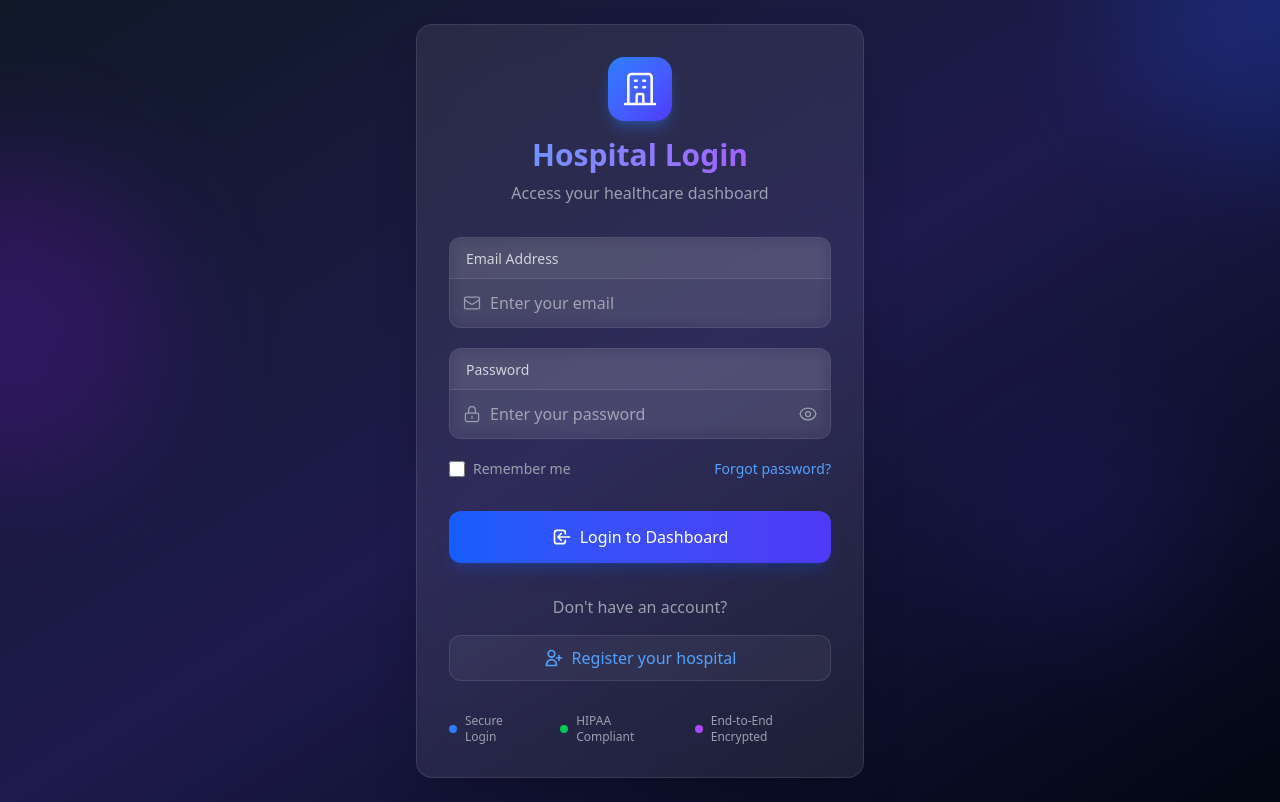
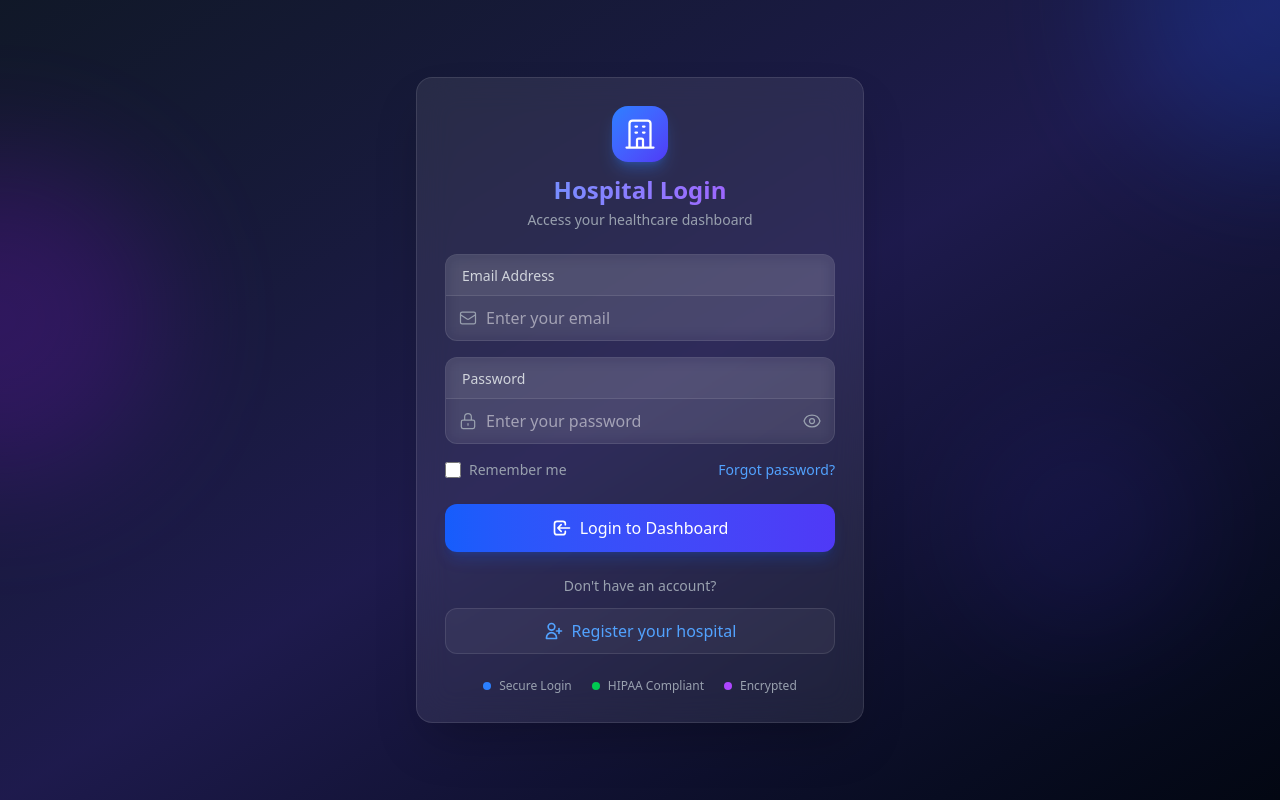
Before and after one commit to Archit743/ReAdmit-AI, a React (Vite) app: page /login in a window 1280 px wide. Built offline with nearby package versions, Linux system fonts and the light colour scheme.

Commit message:
removed inconsistencies on login/sugnup page

```diff
--- a/src/pages/LoginPage.jsx
+++ b/src/pages/LoginPage.jsx
@@ -13,6 +13,17 @@ const LoginPage = () => {
   });
   const [showPassword, setShowPassword] = useState(false);
   const [rememberMe, setRememberMe] = useState(false);
+
+  const autofillStyle = `
+  input:-webkit-autofill,
+  input:-webkit-autofill:hover,
+  input:-webkit-autofill:focus {
+    -webkit-text-fill-color: white;
+    -webkit-box-shadow: 0 0 0px 1000px transparent inset;
+    transition: background-color 5000s ease-in-out 0s;
+    background-color: transparent !important;
+  }
+`;
 
   const handleChange = (e) => {
     setCredentials({
@@ -32,6 +43,7 @@ const LoginPage = () => {
 
   return (
     <div className="min-h-screen bg-gradient-to-br from-gray-900 via-indigo-950 to-gray-950 flex items-center justify-center p-6">
+        <style>{autofillStyle}</style>
       <div className="absolute inset-0 overflow-hidden">
         <div className="absolute -top-40 -right-40 w-80 h-80 bg-blue-600 rounded-full filter blur-3xl opacity-20"></div>
         <div className="absolute top-40 -left-40 w-80 h-80 bg-purple-600 rounded-full filter blur-3xl opacity-20"></div>
@@ -42,33 +54,33 @@ const LoginPage = () => {
         initial={{ opacity: 0, y: 20 }}
         animate={{ opacity: 1, y: 0 }}
         transition={{ duration: 0.6 }}
-        className="backdrop-blur-lg bg-white/8 border border-white/10 rounded-2xl shadow-2xl w-full max-w-md p-8 relative z-10"
+        className="backdrop-blur-lg bg-white/8 border border-white/10 rounded-2xl shadow-2xl w-full max-w-md p-7 relative z-10"
       >
         <motion.div
           initial={{ opacity: 0, y: 10 }}
           animate={{ opacity: 1, y: 0 }}
           transition={{ duration: 0.5, delay: 0.2 }}
-          className="text-center mb-8"
+          className="text-center mb-6"
         >
-          <div className="flex justify-center mb-4">
+          <div className="flex justify-center mb-3">
             <motion.div
-              className="w-16 h-16 bg-gradient-to-br from-blue-500 to-indigo-600 rounded-2xl flex items-center justify-center shadow-lg shadow-blue-500/30"
+              className="w-14 h-14 bg-gradient-to-br from-blue-500 to-indigo-600 rounded-2xl flex items-center justify-center shadow-lg shadow-blue-500/30"
               whileHover={{ rotate: 5, scale: 1.05 }}
             >
-              <svg className="w-10 h-10 text-white" fill="none" stroke="currentColor" viewBox="0 0 24 24">
+              <svg className="w-9 h-9 text-white" fill="none" stroke="currentColor" viewBox="0 0 24 24">
                 <path strokeLinecap="round" strokeLinejoin="round" strokeWidth={1.5} d="M19 21V5a2 2 0 00-2-2H7a2 2 0 00-2 2v16m14 0h2m-2 0h-5m-9 0H3m2 0h5M9 7h1m-1 4h1m4-4h1m-1 4h1m-5 10v-5a1 1 0 011-1h2a1 1 0 011 1v5m-4 0h4" />
               </svg>
             </motion.div>
           </div>
-          <h2 className="text-3xl font-bold bg-clip-text text-transparent bg-gradient-to-r from-blue-400 to-purple-500 mb-2">Hospital Login</h2>
-          <p className="text-gray-400">Access your healthcare dashboard</p>
+          <h2 className="text-2xl font-bold bg-clip-text text-transparent bg-gradient-to-r from-blue-400 to-purple-500 mb-1">Hospital Login</h2>
+          <p className="text-gray-400 text-sm">Access your healthcare dashboard</p>
         </motion.div>
 
         {error && (
           <motion.div
             initial={{ opacity: 0, scale: 0.9 }}
             animate={{ opacity: 1, scale: 1 }}
-            className="bg-red-500/20 border border-red-500/50 text-red-400 px-4 py-3 rounded-xl mb-6 backdrop-blur-sm"
+            className="bg-red-500/20 border border-red-500/50 text-red-400 px-4 py-2.5 rounded-xl mb-5 backdrop-blur-sm"
           >
             <div className="flex items-center">
               <svg className="w-5 h-5 mr-2 flex-shrink-0" fill="none" stroke="currentColor" viewBox="0 0 24 24">
@@ -80,7 +92,7 @@ const LoginPage = () => {
         )}
 
         <form onSubmit={handleSubmit}>
-          <div className="space-y-5">
+          <div className="space-y-4">
             <motion.div
               initial={{ opacity: 0, y: 10 }}
               animate={{ opacity: 1, y: 0 }}
@@ -98,7 +110,7 @@ const LoginPage = () => {
                   value={credentials.email}
                   onChange={handleChange}
                   required
-                  className="w-full px-4 py-3 bg-transparent border-none focus:outline-none focus:ring-1 focus:ring-blue-500/50 text-white pl-10"
+                  className="w-full px-4 py-2.5 bg-transparent border-none focus:outline-none focus:ring-1 focus:ring-blue-500/50 text-white pl-10"
                   placeholder="Enter your email"
                 />
                 <div className="absolute left-3 top-1/2 transform -translate-y-1/2 text-gray-400">
@@ -126,7 +138,7 @@ const LoginPage = () => {
                   value={credentials.password}
                   onChange={handleChange}
                   required
-                  className="w-full px-4 py-3 bg-transparent border-none focus:outline-none focus:ring-1 focus:ring-blue-500/50 text-white pl-10"
+                  className="w-full px-4 py-2.5 bg-transparent border-none focus:outline-none focus:ring-1 focus:ring-blue-500/50 text-white pl-10"
                   placeholder="Enter your password"
                 />
                 <div className="absolute left-3 top-1/2 transform -translate-y-1/2 text-gray-400">
@@ -181,14 +193,14 @@ const LoginPage = () => {
             initial={{ opacity: 0, y: 10 }}
             animate={{ opacity: 1, y: 0 }}
             transition={{ duration: 0.3, delay: 0.6 }}
-            className="mt-8"
+            className="mt-6"
           >
             <motion.button
               whileHover={{ scale: 1.02 }}
               whileTap={{ scale: 0.98 }}
               type="submit"
               disabled={loading}
-              className={`w-full py-3.5 px-4 bg-gradient-to-r from-blue-600 to-indigo-600 hover:from-blue-500 hover:to-indigo-500 rounded-xl text-white font-medium focus:outline-none focus:ring-2 focus:ring-blue-500 focus:ring-opacity-50 shadow-lg shadow-blue-600/20 ${loading ? 'opacity-70 cursor-not-allowed' : ''}`}
+              className={`w-full py-3 px-4 bg-gradient-to-r from-blue-600 to-indigo-600 hover:from-blue-500 hover:to-indigo-500 rounded-xl text-white font-medium focus:outline-none focus:ring-2 focus:ring-blue-500 focus:ring-opacity-50 shadow-lg shadow-blue-600/20 ${loading ? 'opacity-70 cursor-not-allowed' : ''}`}
             >
               {loading ? (
                 <div className="flex items-center justify-center">
@@ -214,9 +226,9 @@ const LoginPage = () => {
           initial={{ opacity: 0 }}
           animate={{ opacity: 1 }}
           transition={{ duration: 0.5, delay: 0.7 }}
-          className="mt-8 text-center"
+          className="mt-6 text-center"
         >
-          <div className="text-gray-400 mb-4">
+          <div className="text-gray-400 mb-3 text-sm">
             Don't have an account?
           </div>
           <Link to="/register">
@@ -237,9 +249,9 @@ const LoginPage = () => {
           initial={{ opacity: 0 }}
           animate={{ opacity: 1 }}
           transition={{ duration: 0.5, delay: 0.8 }}
-          className="mt-8"
+          className="mt-6"
         >
-          <div className="flex items-center justify-center space-x-6">
+          <div className="flex items-center justify-center space-x-5">
             <div className="flex items-center space-x-2">
               <div className="w-2 h-2 rounded-full bg-blue-500"></div>
               <div className="text-gray-400 text-xs">Secure Login</div>
@@ -250,7 +262,7 @@ const LoginPage = () => {
             </div>
             <div className="flex items-center space-x-2">
               <div className="w-2 h-2 rounded-full bg-purple-500"></div>
-              <div className="text-gray-400 text-xs">End-to-End Encrypted</div>
+              <div className="text-gray-400 text-xs">Encrypted</div>
             </div>
           </div>
         </motion.div>
--- a/src/pages/RegisterPage.jsx
+++ b/src/pages/RegisterPage.jsx
@@ -4,7 +4,21 @@ import { Link } from 'react-router-dom';
 import { motion } from 'framer-motion';
 import { registerHospital } from '../features/authSlice';
 
+
+
 const RegisterPage = () => {
+
+    const autofillStyle = `
+    input:-webkit-autofill,
+    input:-webkit-autofill:hover,
+    input:-webkit-autofill:focus {
+      -webkit-text-fill-color: white;
+      -webkit-box-shadow: 0 0 0px 1000px transparent inset;
+      transition: background-color 5000s ease-in-out 0s;
+      background-color: transparent !important;
+    }
+  `;
+
   const dispatch = useDispatch();
   const { loading, error } = useSelector(state => state.auth);
   const [hospitalData, setHospitalData] = useState({
@@ -18,6 +32,8 @@ const RegisterPage = () => {
   const [localError, setLocalError] = useState('');
   const [currentStep, setCurrentStep] = useState(1);
   const [passwordStrength, setPasswordStrength] = useState(0);
+  const [showPassword, setShowPassword] = useState(false);
+const [showConfirmPassword, setShowConfirmPassword] = useState(false);
 
   const checkPasswordStrength = (password) => {
     let strength = 0;
@@ -116,6 +132,7 @@ const RegisterPage = () => {
 
   return (
     <div className="min-h-screen bg-gradient-to-br from-gray-900 via-indigo-950 to-gray-950 flex items-center justify-center p-6">
+        <style>{autofillStyle}</style>
       <div className="absolute inset-0 overflow-hidden">
         <div className="absolute -top-40 -right-40 w-80 h-80 bg-blue-600 rounded-full filter blur-3xl opacity-20"></div>
         <div className="absolute top-40 -left-40 w-80 h-80 bg-purple-600 rounded-full filter blur-3xl opacity-20"></div>
@@ -195,7 +212,7 @@ const RegisterPage = () => {
                     value={hospitalData.name}
                     onChange={handleChange}
                     required
-                    className="w-full px-4 py-3 bg-transparent border-none focus:outline-none focus:ring-1 focus:ring-blue-500/50 text-white"
+                    className="w-full px-4 py-3 bg-transparent text-white focus:outline-none focus:ring-1 focus:ring-blue-500/50 focus:bg-transparent"
                     placeholder="Enter hospital name"
                   />
                 </motion.div>
@@ -216,7 +233,7 @@ const RegisterPage = () => {
                     value={hospitalData.email}
                     onChange={handleChange}
                     required
-                    className="w-full px-4 py-3 bg-transparent border-none focus:outline-none focus:ring-1 focus:ring-blue-500/50 text-white"
+                    className="w-full px-4 py-3 bg-transparent text-white focus:outline-none focus:ring-1 focus:ring-blue-500/50 focus:bg-transparent"
                     placeholder="Enter email address"
                   />
                 </motion.div>
@@ -253,7 +270,7 @@ const RegisterPage = () => {
                     value={hospitalData.department}
                     onChange={handleChange}
                     required
-                    className="w-full px-4 py-3 bg-transparent border-none focus:outline-none focus:ring-1 focus:ring-blue-500/50 text-white"
+                    className="w-full px-4 py-3 bg-transparent text-white focus:outline-none focus:ring-1 focus:ring-blue-500/50 focus:bg-transparent"
                     placeholder="E.g. Cardiology"
                   />
                 </motion.div>
@@ -274,7 +291,7 @@ const RegisterPage = () => {
                     value={hospitalData.physicianName}
                     onChange={handleChange}
                     required
-                    className="w-full px-4 py-3 bg-transparent border-none focus:outline-none focus:ring-1 focus:ring-blue-500/50 text-white"
+                    className="w-full px-4 py-3 bg-transparent text-white focus:outline-none focus:ring-1 focus:ring-blue-500/50 focus:bg-transparent"
                     placeholder="Lead physician name"
                   />
                 </motion.div>
@@ -311,9 +328,27 @@ const RegisterPage = () => {
                     value={hospitalData.password}
                     onChange={handleChange}
                     required
-                    className="w-full px-4 py-3 bg-transparent border-none focus:outline-none focus:ring-1 focus:ring-blue-500/50 text-white"
+                    className="w-full px-4 py-3 bg-transparent text-white focus:outline-none focus:ring-1 focus:ring-blue-500/50 focus:bg-transparent"
                     placeholder="Create password"
                   />
+                  <div className="absolute inset-y-0 right-0 flex items-center pr-3 pt-8">
+  <button
+    type="button"
+    onClick={() => setShowPassword(!showPassword)}
+    className="text-gray-400 hover:text-white focus:outline-none"
+  >
+    {showPassword ? (
+      <svg className="w-5 h-5" fill="none" stroke="currentColor" viewBox="0 0 24 24">
+        <path strokeLinecap="round" strokeLinejoin="round" strokeWidth={2} d="M13.875 18.825A10.05 10.05 0 0112 19c-4.478 0-8.268-2.943-9.543-7a9.97 9.97 0 011.563-3.029m5.858.908a3 3 0 114.243 4.243M9.878 9.878l4.242 4.242M9.88 9.88l-3.29-3.29m7.532 7.532l3.29 3.29M3 3l3.59 3.59m0 0A9.953 9.953 0 0112 5c4.478 0 8.268 2.943 9.543 7a10.025 10.025 0 01-4.132 5.411m0 0L21 21" />
+      </svg>
+    ) : (
+      <svg className="w-5 h-5" fill="none" stroke="currentColor" viewBox="0 0 24 24">
+        <path strokeLinecap="round" strokeLinejoin="round" strokeWidth={2} d="M15 12a3 3 0 11-6 0 3 3 0 016 0z" />
+        <path strokeLinecap="round" strokeLinejoin="round" strokeWidth={2} d="M2.458 12C3.732 7.943 7.523 5 12 5c4.478 0 8.268 2.943 9.542 7-1.274 4.057-5.064 7-9.542 7-4.477 0-8.268-2.943-9.542-7z" />
+      </svg>
+    )}
+  </button>
+</div>
                   {hospitalData.password && (
                     <div className="px-4 pb-2">
                       <div className="flex items-center space-x-2 mt-2">
@@ -356,9 +391,27 @@ const RegisterPage = () => {
                     value={hospitalData.confirmPassword}
                     onChange={handleChange}
                     required
-                    className="w-full px-4 py-3 bg-transparent border-none focus:outline-none focus:ring-1 focus:ring-blue-500/50 text-white"
+                    className="w-full px-4 py-3 bg-transparent text-white focus:outline-none focus:ring-1 focus:ring-blue-500/50 focus:bg-transparent"
                     placeholder="Confirm password"
                   />
+                  <div className="absolute inset-y-0 right-0 flex items-center pr-3 pt-8">
+  <button
+    type="button"
+    onClick={() => setShowPassword(!showPassword)}
+    className="text-gray-400 hover:text-white focus:outline-none"
+  >
+    {showPassword ? (
+      <svg className="w-5 h-5" fill="none" stroke="currentColor" viewBox="0 0 24 24">
+        <path strokeLinecap="round" strokeLinejoin="round" strokeWidth={2} d="M13.875 18.825A10.05 10.05 0 0112 19c-4.478 0-8.268-2.943-9.543-7a9.97 9.97 0 011.563-3.029m5.858.908a3 3 0 114.243 4.243M9.878 9.878l4.242 4.242M9.88 9.88l-3.29-3.29m7.532 7.532l3.29 3.29M3 3l3.59 3.59m0 0A9.953 9.953 0 0112 5c4.478 0 8.268 2.943 9.543 7a10.025 10.025 0 01-4.132 5.411m0 0L21 21" />
+      </svg>
+    ) : (
+      <svg className="w-5 h-5" fill="none" stroke="currentColor" viewBox="0 0 24 24">
+        <path strokeLinecap="round" strokeLinejoin="round" strokeWidth={2} d="M15 12a3 3 0 11-6 0 3 3 0 016 0z" />
+        <path strokeLinecap="round" strokeLinejoin="round" strokeWidth={2} d="M2.458 12C3.732 7.943 7.523 5 12 5c4.478 0 8.268 2.943 9.542 7-1.274 4.057-5.064 7-9.542 7-4.477 0-8.268-2.943-9.542-7z" />
+      </svg>
+    )}
+  </button>
+</div>
                   {hospitalData.password && hospitalData.confirmPassword && (
                     <div className="px-4 pb-2">
                       <div className="text-xs mt-1 flex items-center">
```
